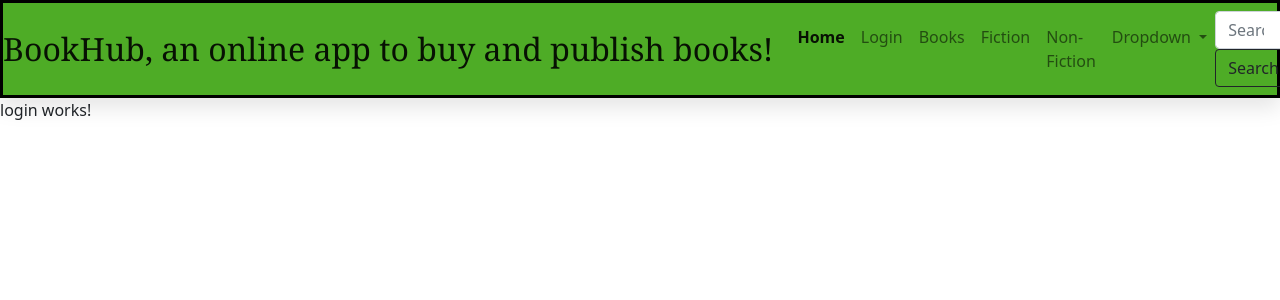
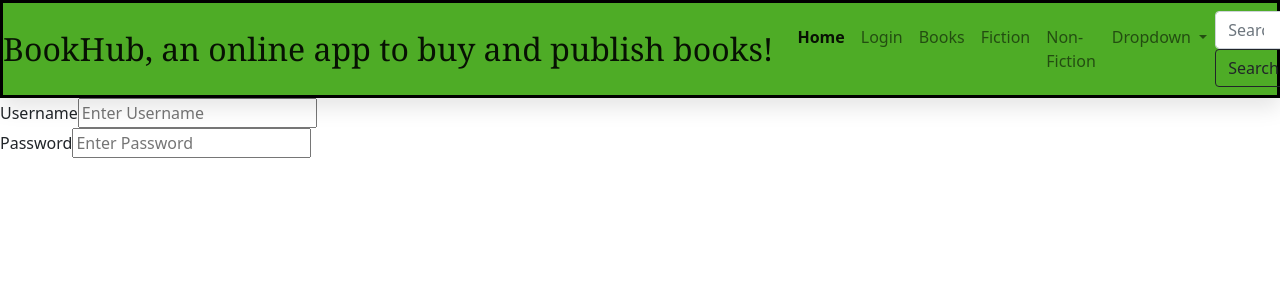
Before and after one commit to T-Henderson/fullStackProjects, an Angular app in the folder bookhub/: page /login in a window 1280 px wide. Shown: the top 300 px of the page. Built offline with nearby package versions, Linux system fonts and the light colour scheme.

Commit message:
CSS styling to login and fake login backend made

```diff
--- a/bookhub/src/app/app.module.ts
+++ b/bookhub/src/app/app.module.ts
@@ -2,6 +2,7 @@ import { NgModule } from '@angular/core';
 import { BrowserModule } from '@angular/platform-browser';
 import { AppRoutingModule, routingComponents } from './app-routing.module';
 import { NgbModule } from '@ng-bootstrap/ng-bootstrap';
+import { ReactiveFormsModule } from '@angular/forms';
 import {RouterModule, Routes} from '@angular/router';
 
 import { AppComponent } from './app.component';
@@ -28,6 +29,7 @@ import { BooksComponent } from './components/books/books.component';
     BrowserModule,
     AppRoutingModule,
     NgbModule,
+    ReactiveFormsModule
     //RouterModule.forRoot(appRoutes)
   ],
   providers: [],
--- a/bookhub/src/app/components/login/login.component.css
+++ b/bookhub/src/app/components/login/login.component.css
@@ -0,0 +1,8 @@
+container-styles {
+    padding: 10%;
+    margin: auto;
+    border: 2px solid blue;
+    position: absolute;
+    top: 180px;
+    width: 50%;
+}
--- a/bookhub/src/app/components/login/login.component.html
+++ b/bookhub/src/app/components/login/login.component.html
@@ -1 +1,21 @@
-<p>login works!</p>
+<div class="container-styles">
+
+    <form class="form-horizontal" [formGroup]="loginForm">
+
+        <div class="form-group">
+
+            <div class="col-xs-8">
+                <label for="userName" class="col-xs-4 control-label" style="text-align:left">Username</label>
+                <input type="text" placeholder="Enter Username" name="userName" required>
+            </div>
+
+            <div class="col-xs-8">
+                <label for="passWord">Password</label>
+                <input type="password" placeholder="Enter Password" name="passWord" required>
+            </div>
+
+        </div>
+
+    </form>
+
+</div>
--- a/bookhub/src/app/components/login/login.component.ts
+++ b/bookhub/src/app/components/login/login.component.ts
@@ -1,5 +1,6 @@
 import { Component, OnInit } from '@angular/core';
 import { Router } from '@angular/router';
+import { FormBuilder, FormGroup, Validators } from '@angular/forms';
 import { RouterModule,Routes } from '@angular/router';
 
 @Component({
@@ -9,11 +10,12 @@ import { RouterModule,Routes } from '@angular/router';
 })
 export class LoginComponent implements OnInit {
 
-  constructor(private router: Router) { }
+  loginForm: FormGroup = new FormGroup({});
+
+  constructor(private router: Router, private formBuilder: FormBuilder) { }
 
   ngOnInit(): void {
-    this.router.navigate(['/login']);//brings back the page. However, it's stuck on the homepage. the
-    //auot generated login works isn't showing up
+
   }
 
 }
--- /dev/null
+++ b/bookhub/src/app/components/login/login.ts
@@ -0,0 +1,5 @@
+export interface Login{
+    id?: number;
+    userName: string;
+    passWord: string;
+}
```
Also changed, not shown: bookhub/src/app/components/login/login-list.ts (added, +9 -0 lines).
